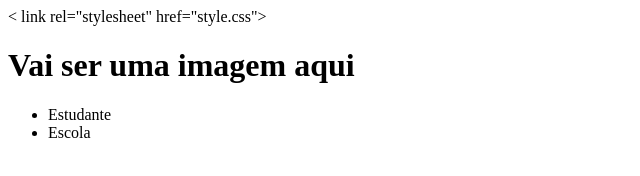
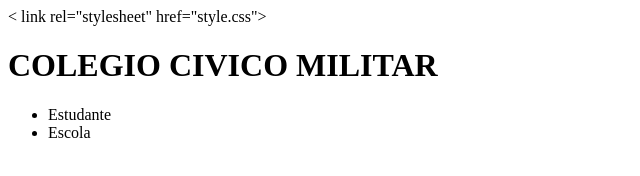
Before and after one commit to igor1b/Igor, a plain HTML site: page index.html in a window 1280 px wide. Shown: the whole page, without its empty margins (0-640 px from the left). Drawn offline with Linux system fonts and the light colour scheme.

Commit message:
Update index.html

```diff
--- a/index.html
+++ b/index.html
@@ -10,7 +10,7 @@
 
    <body>
     <header>
-      <h1>Vai ser uma imagem aqui</h1>
+      <h1>COLEGIO CIVICO MILITAR</h1>
       <ul>
         <li>Estudante</li>
         <li>Escola</li>
```
